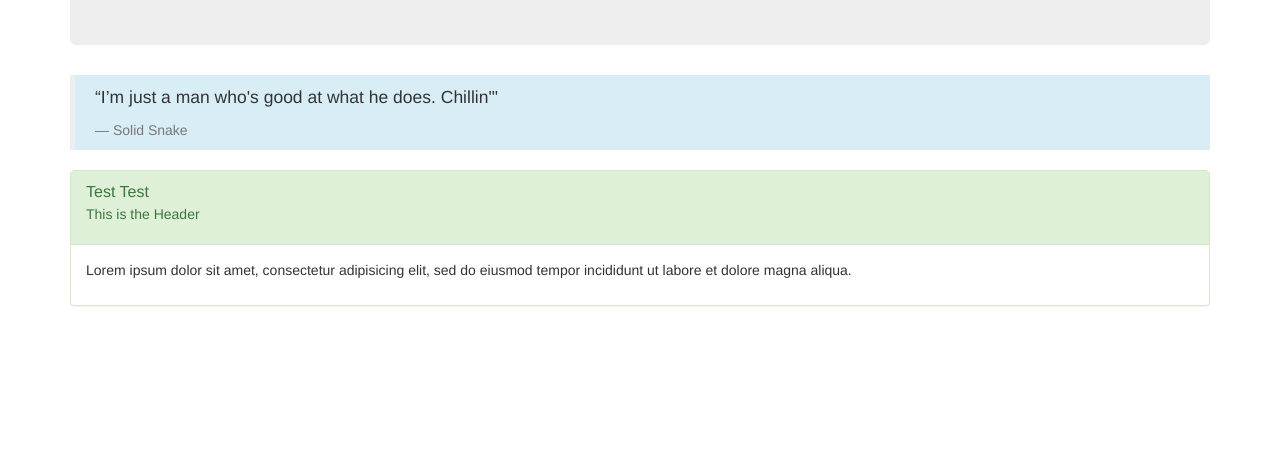
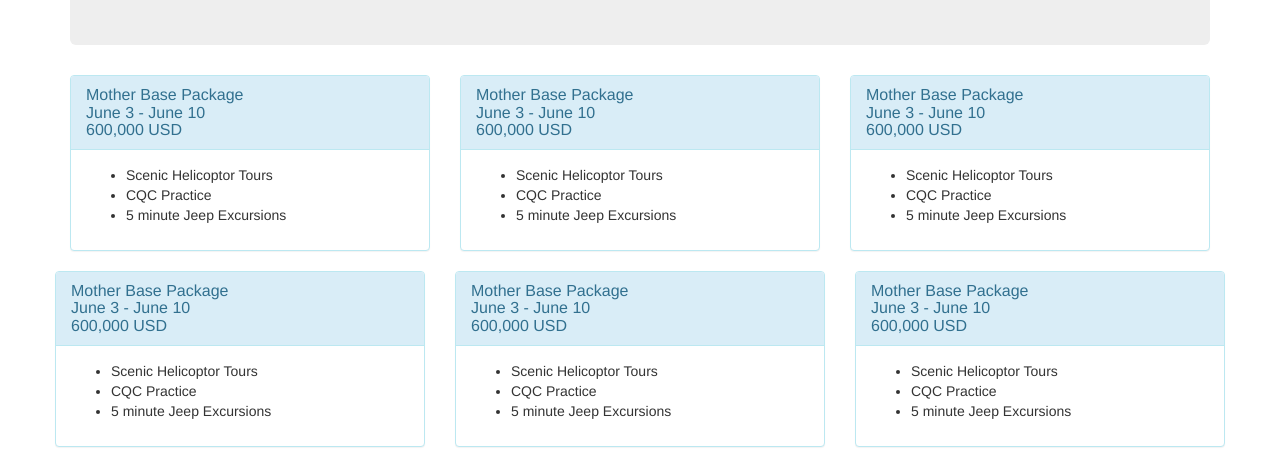
Before and after one commit to DuHerb/vacation, a plain HTML site: page index.html in a window 1280 px wide. Shown: the part 351-818 px from the top of the page. Drawn offline with Linux system fonts and the light colour scheme.

Commit message:
set grid structure and init content in index.html

```diff
--- a/index.html
+++ b/index.html
@@ -17,17 +17,103 @@
           </div>
         </div>
       </div>
-      <blockquote class="bg-info">
-        <p>“I’m just a man who's good at what he does. Chillin'"</p>
-        <footer>Solid Snake</footer>
-      </blockquote>
-      <div class="panel panel-success">
-        <div class="panel-heading">
-          <p class="panel-title">Test Test</p>
-          <p>This is the Header</p>
+      <div class="row">
+        <div class="col-md-4">
+          <div class="panel panel-info">
+            <div class="panel-heading">
+              <h2 class="panel-title">Mother Base Package</h2>
+              <h3 class="panel-title">June 3 - June 10</h3>
+              <h3 class="panel-title">600,000 USD</h3>
+            </div>
+            <div class="panel-body">
+              <ul>
+                <li>Scenic Helicoptor Tours</li>
+                <li>CQC Practice</li>
+                <li>5 minute Jeep Excursions</li>
+              </ul>
+            </div>
+          </div>
         </div>
-        <div class="panel-body">
-          <p>Lorem ipsum dolor sit amet, consectetur adipisicing elit, sed do eiusmod tempor incididunt ut labore et dolore magna aliqua.</p>
+        <div class="col-md-4">
+          <div class="panel panel-info">
+            <div class="panel-heading">
+              <h2 class="panel-title">Mother Base Package</h2>
+              <h3 class="panel-title">June 3 - June 10</h3>
+              <h3 class="panel-title">600,000 USD</h3>
+            </div>
+            <div class="panel-body">
+              <ul>
+                <li>Scenic Helicoptor Tours</li>
+                <li>CQC Practice</li>
+                <li>5 minute Jeep Excursions</li>
+              </ul>
+            </div>
+          </div>
+        </div>
+        <div class="col-md-4">
+          <div class="panel panel-info">
+            <div class="panel-heading">
+              <h2 class="panel-title">Mother Base Package</h2>
+              <h3 class="panel-title">June 3 - June 10</h3>
+              <h3 class="panel-title">600,000 USD</h3>
+            </div>
+            <div class="panel-body">
+              <ul>
+                <li>Scenic Helicoptor Tours</li>
+                <li>CQC Practice</li>
+                <li>5 minute Jeep Excursions</li>
+              </ul>
+            </div>
+          </div>
+        </div>
+      <div class="row">
+        <div class="col-md-4">
+          <div class="panel panel-info">
+            <div class="panel-heading">
+              <h2 class="panel-title">Mother Base Package</h2>
+              <h3 class="panel-title">June 3 - June 10</h3>
+              <h3 class="panel-title">600,000 USD</h3>
+            </div>
+            <div class="panel-body">
+              <ul>
+                <li>Scenic Helicoptor Tours</li>
+                <li>CQC Practice</li>
+                <li>5 minute Jeep Excursions</li>
+              </ul>
+            </div>
+          </div>
+        </div>
+        <div class="col-md-4">
+          <div class="panel panel-info">
+            <div class="panel-heading">
+              <h2 class="panel-title">Mother Base Package</h2>
+              <h3 class="panel-title">June 3 - June 10</h3>
+              <h3 class="panel-title">600,000 USD</h3>
+            </div>
+            <div class="panel-body">
+              <ul>
+                <li>Scenic Helicoptor Tours</li>
+                <li>CQC Practice</li>
+                <li>5 minute Jeep Excursions</li>
+              </ul>
+            </div>
+          </div>
+        </div>
+        <div class="col-md-4">
+          <div class="panel panel-info">
+            <div class="panel-heading">
+              <h2 class="panel-title">Mother Base Package</h2>
+              <h3 class="panel-title">June 3 - June 10</h3>
+              <h3 class="panel-title">600,000 USD</h3>
+            </div>
+            <div class="panel-body">
+              <ul>
+                <li>Scenic Helicoptor Tours</li>
+                <li>CQC Practice</li>
+                <li>5 minute Jeep Excursions</li>
+              </ul>
+            </div>
+          </div>
         </div>
       </div>
     </div>
```
